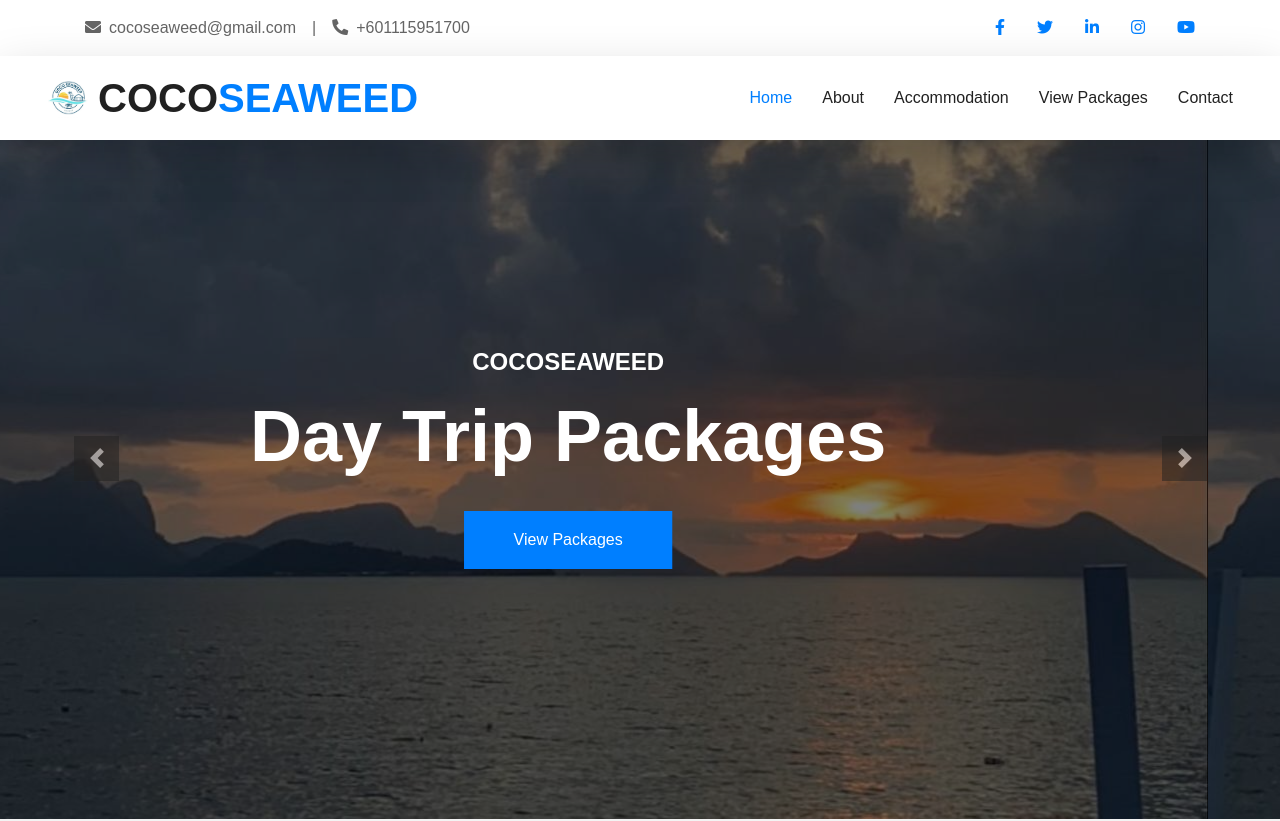
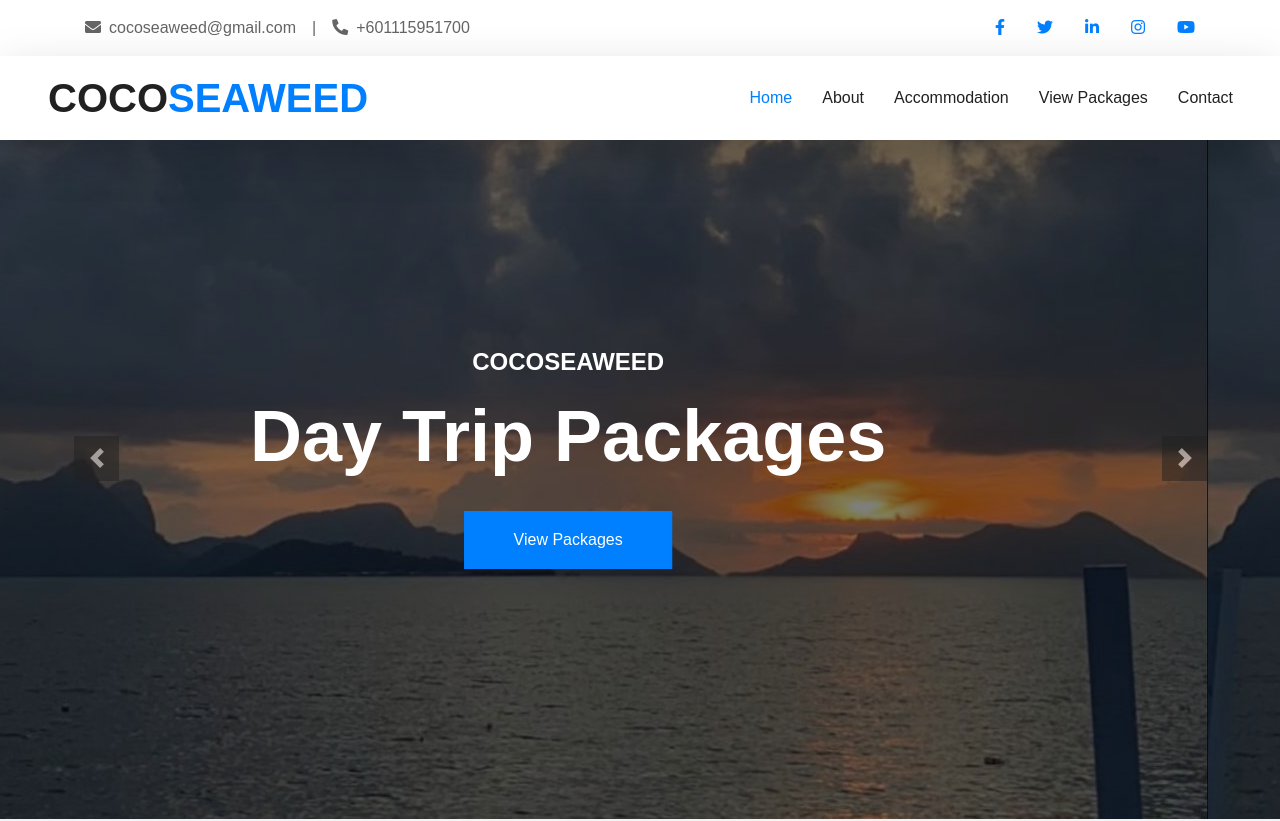
Before and after one commit to syukry0607/test, a plain HTML site: page index.html in a window 1280 px wide. Shown: the top 821 px of the page. Drawn offline with nearby package versions, Linux system fonts and the light colour scheme.

Commit message:
Update index.html

```diff
--- a/index.html
+++ b/index.html
@@ -60,7 +60,7 @@
             <nav class="navbar navbar-expand-lg bg-light navbar-light shadow-lg py-3 py-lg-0 pl-3 pl-lg-5 w-100">
 
                 <a href="" class="navbar-brand d-flex align-items-center">
-                    <img class="w-100" src="img/logo.jpeg" alt="logo" style="width: 40px; height: 40px; object-fit: cover; margin-right: 10px;">
+                    <!--img class="w-100" src="img/logo.jpeg" alt="logo" style="width: 40px; height: 40px; object-fit: cover; margin-right: 10px;"-->
                     <h1 class="m-0 text-primary"><span class="text-dark">COCO</span>SEAWEED</h1>
                 </a>
 
```
